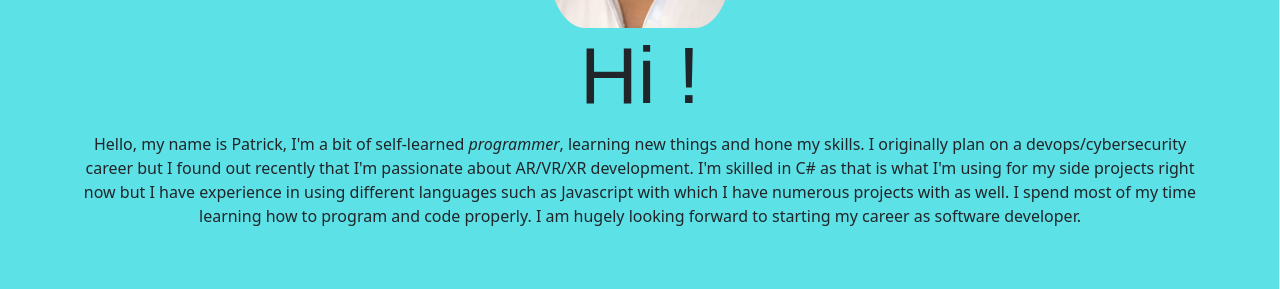
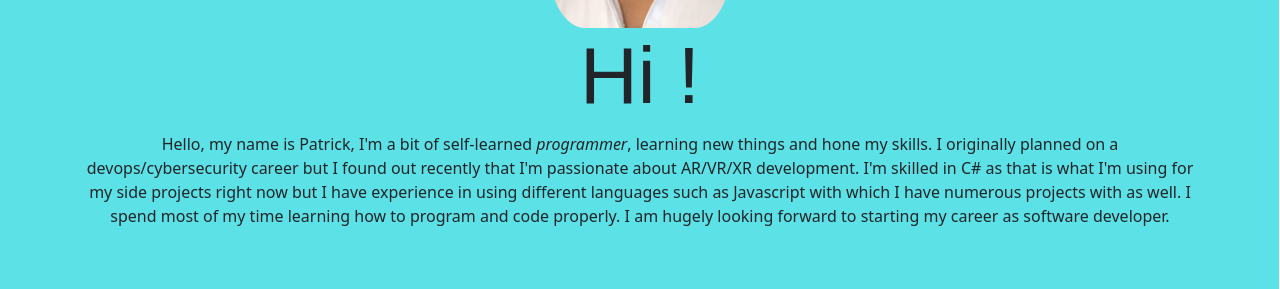
Before and after one commit to patricksayao/new-portfolio, a plain HTML site: page index.html in a window 1280 px wide. Shown: the part 1220-1509 px from the top of the page. Drawn offline with nearby package versions, Linux system fonts and the light colour scheme; a web font is replaced by a local one.

Commit message:
Update index.html

```diff
--- a/index.html
+++ b/index.html
@@ -108,7 +108,7 @@
                 <div class="col-md-auto">
                     <p>
                         Hello, my name is Patrick, I'm a bit of self-learned <em>programmer</em>, learning new things and hone
-                        my skills. I originally plan on a devops/cybersecurity career but I found out recently that I'm passionate
+                        my skills. I originally planned on a devops/cybersecurity career but I found out recently that I'm passionate
                         about AR/VR/XR development. I'm skilled in C# as that is what I'm using for my side projects right now but
                         I have experience in using different languages such as Javascript with which I have numerous projects with
                         as well. I spend most of my time learning how to program and code properly. I am hugely looking forward
```
